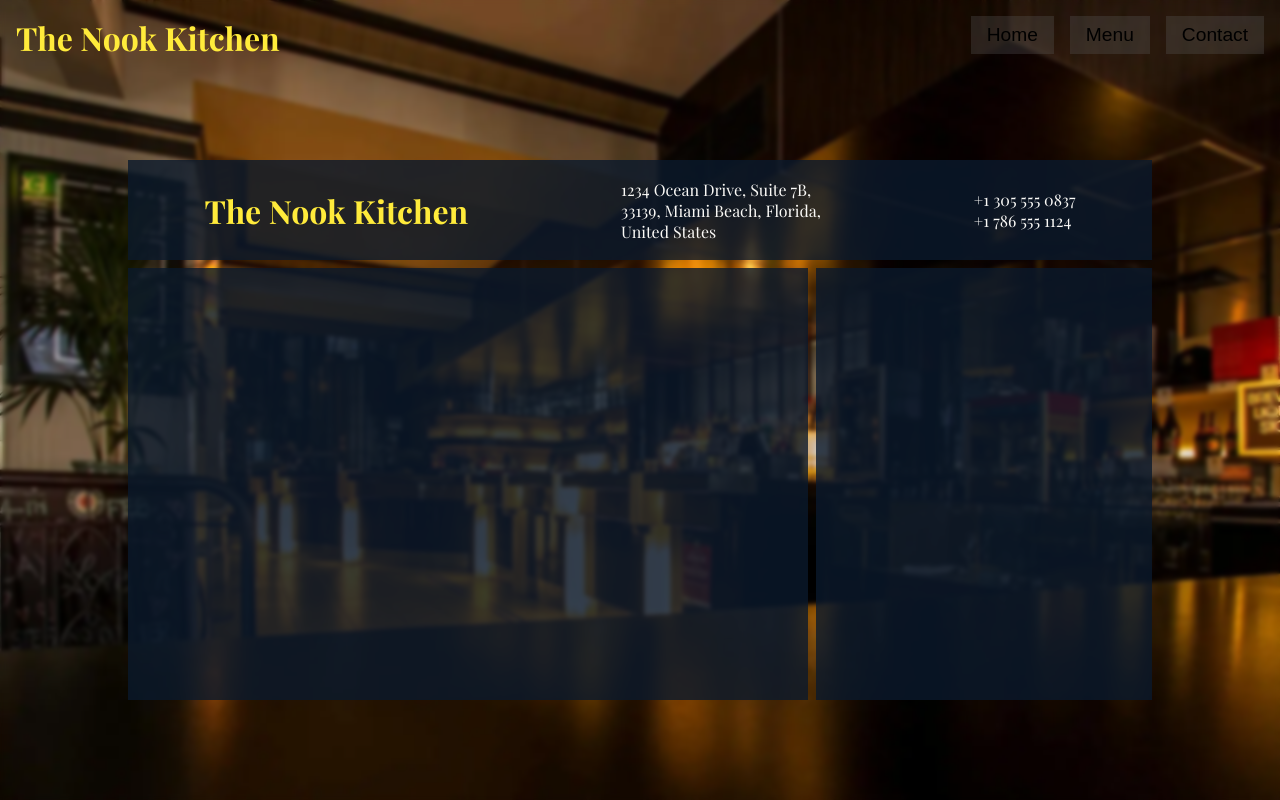
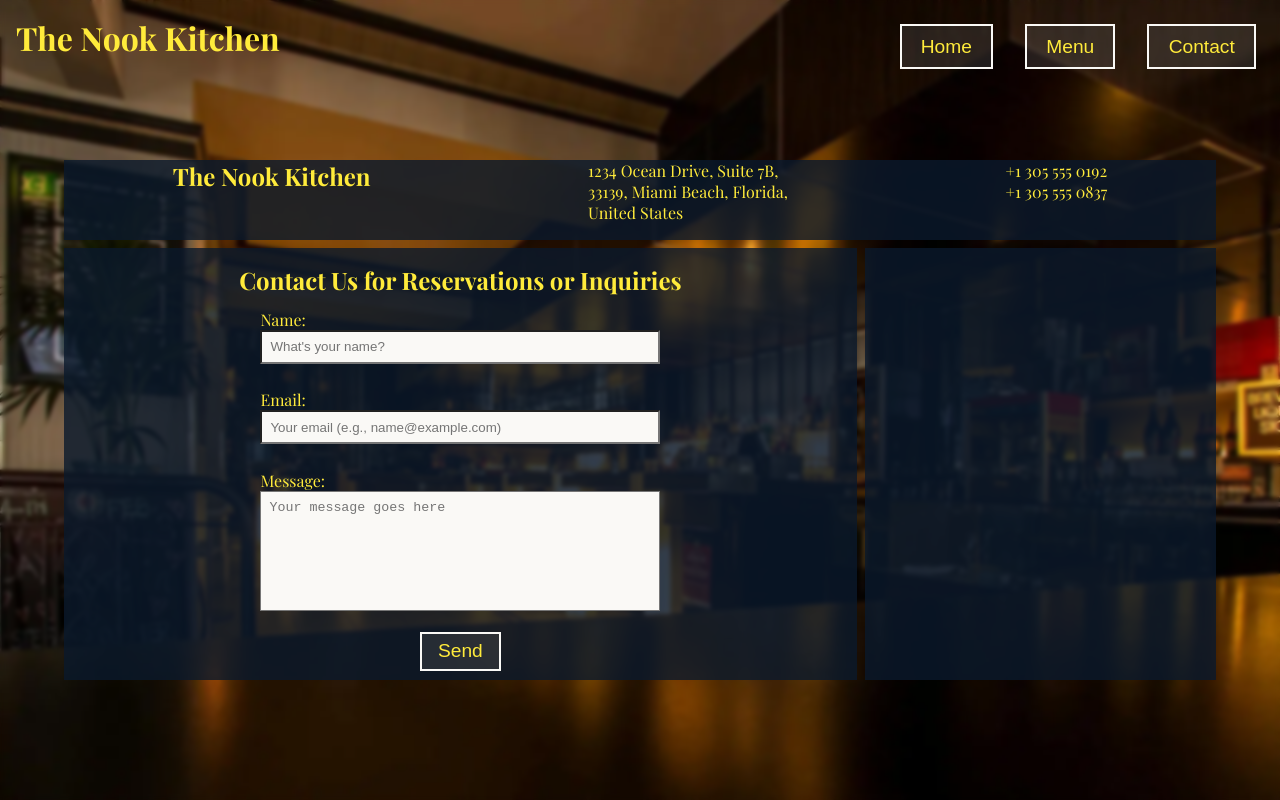
Before and after one commit to 555Viktor/odin-restaurant, a website built with webpack: page src/index.html in a window 1280 px wide. Built offline with nearby package versions, Linux system fonts and the light colour scheme; a web font is replaced by a local one.

Commit message:
Re-do contact page css and html

```diff
--- a/src/home-page.js
+++ b/src/home-page.js
@@ -44,11 +44,6 @@ function createHomeHeaders () {
     return headersContainer;
 };
 
-/* <div id="home-btns">
-<button class="home-btn-menu">Our menu</button>
-<button class="home-btn-contact">Get in touch</button>
-</div> */
-
 // Create the container for home page buttons
 function createHomeButtonsContainer (){
     const homeButtonsContainer = document.createElement('div');
--- a/src/index.html
+++ b/src/index.html
@@ -35,28 +35,44 @@
 
         <div id="contact-page">
 
-            <div class="contact-details-container">
+            <div class="contact-details">
+                <h2 class="logo">The Nook Kitchen</h2>
 
-                <div class="logo-container">
-                    <h1>The Nook Kitchen</h1>
-                </div>
-
-                <div class="address-info-container">
+                <div class="address-details">
                     <p>1234 Ocean Drive, Suite 7B,</p>
                     <p>33139, Miami Beach, Florida,</p>
                     <p>United States</p>
                 </div>
 
-                <div class="phone-info-container">
+                <div class="phone-details">
+                    <p>+1 305 555 0192</p>
                     <p>+1 305 555 0837</p>
-                    <p>+1 786 555 1124</p>
+                </div>
+            </div>
+
+            <form action="" class="contact-form">
+                <h2>Contact Us for Reservations or Inquiries</h2>
+                <div class="form-field form-name">
+                    <label for="name">Name:</label>
+                    <input type="text" id="name" name="name" placeholder="What's your name?" required>
                 </div>
 
+                <div class="form-field form-email">
+                    <label for="email">Email:</label>
+                    <input type="email" id="email" name="email" placeholder="Your email (e.g., name@example.com)" required>
+                </div>
+
+                <div class="form-field form-message">
+                    <label for="message">Message:</label>
+                    <textarea id="message" name="message" rows="4" placeholder = "Your message goes here" required></textarea>
+                </div>
+
+                <button class="form-btn" type="submit">Send</button>
+            </form>
+
+            <div class="contact-map">
+
             </div>
-
-            <div class="contact-form-container"></div>
-
-            <div class="map-container"></div>
 
         </div>
 
--- a/src/styles.css
+++ b/src/styles.css
@@ -1,10 +1,16 @@
 @import url('https://fonts.googleapis.com/css2?family=Lugrasimo&display=swap');
 @import url('https://fonts.googleapis.com/css2?family=Playfair+Display:ital,wght@0,400..900;1,400..900&display=swap');
+
+:root {
+    --yellow-text: #FFEB3B;
+    --white-text: #FAF9F6;
+}
 
 * {
     padding: 0;
     margin: 0;
     box-sizing: border-box;
+    outline: none;
 }
 
 /* Flex containers */
@@ -26,7 +32,7 @@ body {
 
     backdrop-filter: blur(2px);
 
-    color: #FFEB3B;
+    color: var(--yellow-text);
     font-family: "Playfair Display", serif;
 }
 
@@ -43,13 +49,15 @@ body {
 }
 
 #nav-list .nav-btn {
-    padding: 0.5rem 1rem;
+    margin: 0.5rem;
+    padding: 0.6rem 1.2rem;
+
+    border: 2px solid var(--white-text);
     background: rgba(94, 94, 94, 0.3);
 
-    border: none;
-    outline: none;
+    font-size: 1.2rem;
 
-    font-size: 1.2rem;
+    color: var(--yellow-text);
     cursor: pointer;
 }
 
@@ -77,7 +85,7 @@ body {
 }
 
 #home-headers .head-slogan {
-    color: #FAF9F6;
+    color: var(--white-text);
 }
 
 #home-headers h2.head-slogan {
@@ -92,59 +100,92 @@ body {
     margin: 0.5rem;
     padding: 0.6rem 1.2rem;
 
-    border: 2px solid #FFEB3B;
+    border: 2px solid var(--yellow-text);
     background: rgba(94, 94, 94, 0.3);
 
     font-size: 1.2rem;
 
-    color: #FAF9F6;
+    color: var(--white-text);
     cursor: pointer;
 }
 
 /* Contact page styling */
 
-#contact-page > div {
+#contact-page {
+    margin-inline: 4rem;
+
+    display: grid;
+    grid-template-columns: repeat(10, 1fr);
+    grid-template-rows: repeat(6, 80px);
+    gap: 8px;
+}
+
+#contact-page > div,
+#contact-page > form {
     background: rgba(11, 25, 44, 0.8);
 }
 
-#contact-page {
-    display: grid;
-    grid-template-columns: repeat(12, 1fr);
-    grid-template-rows: 100px repeat(5, 80px);
-    gap: 8px;
-
-    width: 80%;
-    margin: 0 auto;
-}
-
-/* Contact details styling*/
-.contact-details-container {
+.contact-details {
     grid-column: span 12 / span 12;
 
     display: flex;
     justify-content: space-around;
-    align-items: center;
-}
-
-.address-info-container,
-.phone-info-container {
-    color: #FAF9F6;
-}
-
-.contact-form-container {
-    grid-column: span 8 / span 8;
-    grid-row: span 5 / span 5;
-    grid-row-start: 2;
-}
-
-.map-container {
-    grid-column: span 4 / span 4;
-    grid-row: span 5 / span 5;
-    grid-column-start: 9;
-    grid-row-start: 2;
 }
 
 /* Contact form styling */
+.contact-form {
+    grid-column: span 7 / span 7;
+    grid-row: span 5 / span 5;
+    grid-row-start: 2;
 
+    display: flex;
+    align-items: center;
+    flex-direction: column;
+}
+.contact-form > h2 {
+    margin-block-start: 1rem;
+}
 
-/* Contact map styling */
+.contact-form .form-field {
+    margin-block: 0.8rem;
+
+    display: flex;
+    flex-direction: column;
+}
+
+.form-field input,
+.form-field textarea {
+    height: 34px;
+    min-width: 400px;
+
+    padding-inline-start: 0.5rem;
+
+    background: #FAF9F6;
+}
+
+.form-field textarea {
+    height: 120px;
+    padding: 0.5rem;
+    resize: none;
+}
+
+.contact-form .form-btn {
+    margin: 0.5rem;
+    padding: 0.4rem 1rem;
+
+    border: 2px solid var(--white-text);
+    background: rgba(94, 94, 94, 0.3);
+
+    font-size: 1.2rem;
+
+    color: var(--yellow-text);
+    cursor: pointer;
+}
+
+/* ------------------- */
+.contact-map {
+    grid-column: span 5 / span 5;
+    grid-row: span 5 / span 5;
+    grid-column-start: 8;
+    grid-row-start: 2;
+}
```
Also changed, not shown: src/assets/restaurant-map-img.webp (added), src/contact-page.js (added), 1 other file.
